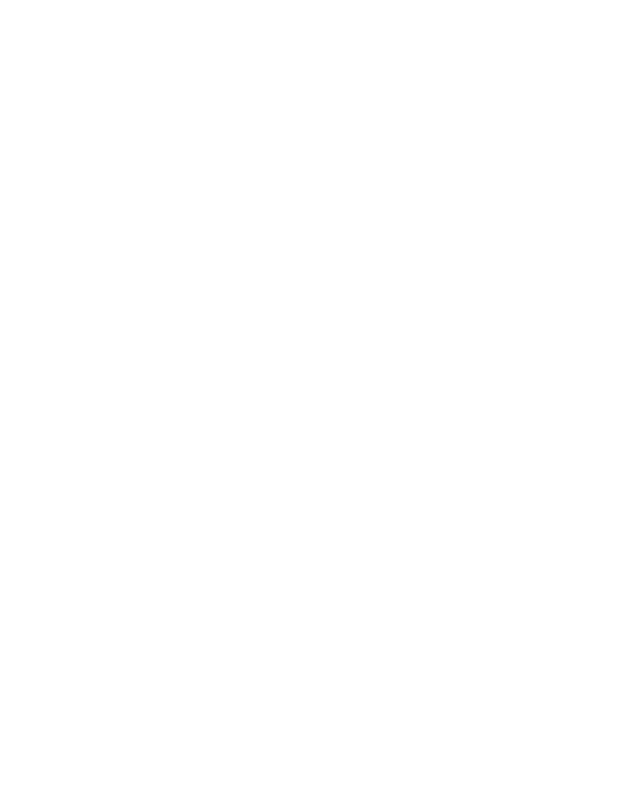
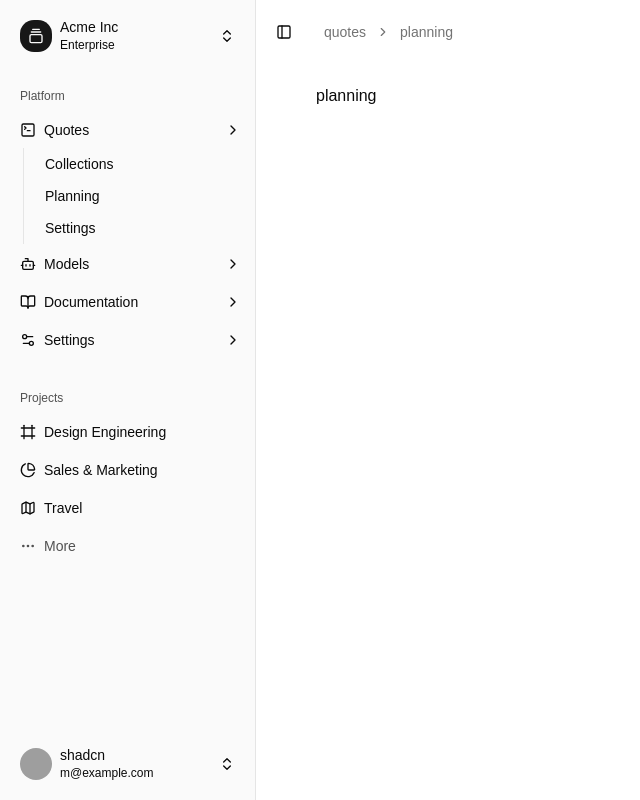
Before and after one commit to safecoffee-node/c-true, a React app in the folder apps/admin/: page /quotes/planning in a window 1280 px wide. Shown: the whole page, without its empty margins (0-640 px from the left). Built offline with nearby package versions, Linux system fonts and the light colour scheme; grey boxes are pictures that could not be loaded.

Commit message:
feat: restructure quotes routing

```diff
--- a/apps/admin/src/components/app-sidebar.tsx
+++ b/apps/admin/src/components/app-sidebar.tsx
@@ -23,6 +23,7 @@
   PieChartIcon,
   MapIcon,
 } from "lucide-react";
+import { useLocation, useRoutes } from "react-router";
 
 // This is sample data.
 const data = {
@@ -56,12 +57,12 @@
       isActive: true,
       items: [
         {
-          title: "collections",
+          title: "Collections",
           url: "/quotes/collections",
         },
         {
-          title: "Starred",
-          url: "#",
+          title: "Planning",
+          url: "/quotes/planning",
         },
         {
           title: "Settings",
@@ -155,6 +156,10 @@
 };
 
 export function AppSidebar({ ...props }: React.ComponentProps<typeof Sidebar>) {
+  const url = useLocation();
+
+  console.log(url);
+
   return (
     <Sidebar collapsible="icon" {...props}>
       <SidebarHeader>
--- /dev/null
+++ b/apps/admin/src/pages/quotes/collections.tsx
@@ -0,0 +1,3 @@
+export default function Collections() {
+  return <div>collections</div>;
+}
--- /dev/null
+++ b/apps/admin/src/pages/quotes/planning.tsx
@@ -0,0 +1,3 @@
+export default function Planning() {
+  return <div>planning</div>;
+}
--- a/apps/admin/src/routes.tsx
+++ b/apps/admin/src/routes.tsx
@@ -17,7 +17,7 @@
 }
 
 type AppRoute = {
-  Component: ComponentType<{}> | LazyExoticComponent<ComponentType<{}>>;
+  Component?: ComponentType<{}> | LazyExoticComponent<ComponentType<{}>>;
   fallback?: ComponentType<{}> | null;
   children?: AppRoute[];
 } & Omit<RouteObject, "Component" | "children">;
@@ -31,14 +31,27 @@
     children: [
       {
         path: "/quotes",
-        Component: lazy(() =>
-          import("./pages/quotes.tsx").then((r) => ({ default: r.default })),
-        ),
         children: [
+          {
+            index: true,
+            Component: lazy(() =>
+              import("./pages/quotes/quotes.tsx").then((r) => ({
+                default: r.default,
+              })),
+            ),
+          },
           {
             path: "collections",
             Component: lazy(() =>
-              import("./pages/quotes.tsx").then((r) => ({
+              import("./pages/quotes/collections.tsx").then((r) => ({
+                default: r.default,
+              })),
+            ),
+          },
+          {
+            path: "planning",
+            Component: lazy(() =>
+              import("./pages/quotes/planning.tsx").then((r) => ({
                 default: r.default,
               })),
             ),
@@ -60,7 +73,7 @@
       Component: (props: any) => {
         return (
           <Suspense fallback={<FalllbackComponent />}>
-            <route.Component {...props} />
+            {route.Component && <route.Component {...props} />}
           </Suspense>
         );
       },
```
Also changed, not shown: apps/admin/src/pages/quotes/quotes.tsx (renamed from apps/admin/src/pages/quotes.tsx).
